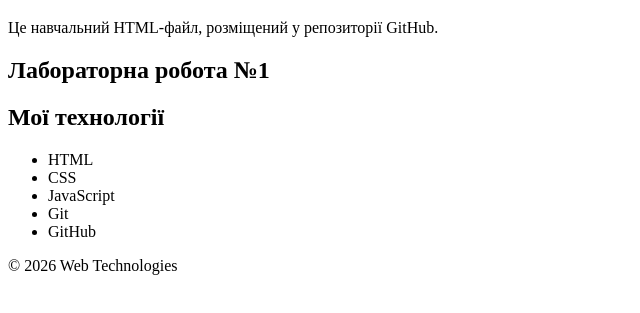
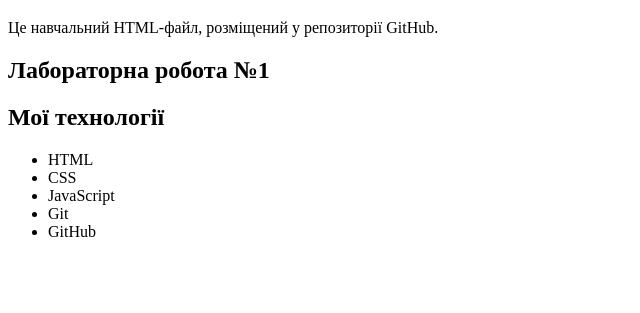
Before and after one commit to vorojbit07/web-technologies-lab, a plain HTML site: page index.html in a window 1280 px wide. Shown: the part 61-374 px from the top of the page, without its empty margins (0-640 px from the left). Drawn offline with Linux system fonts and the light colour scheme.

```diff
--- a/index.html
+++ b/index.html
@@ -19,8 +19,5 @@
  <li>Git</li>
  <li>GitHub</li>
 </ul>
- <footer>
-    <p>© 2026 Web Technologies</p>
-</footer>
  </body>
 </html>
```
